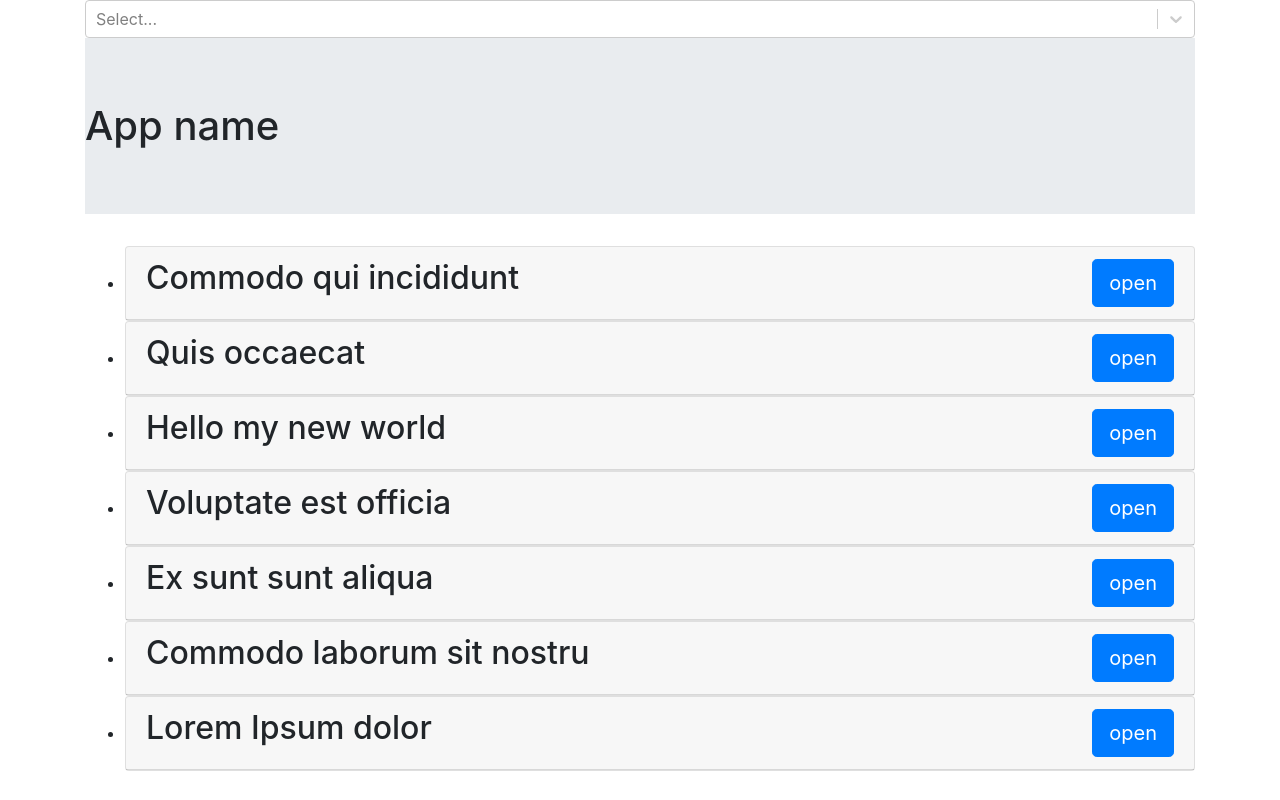
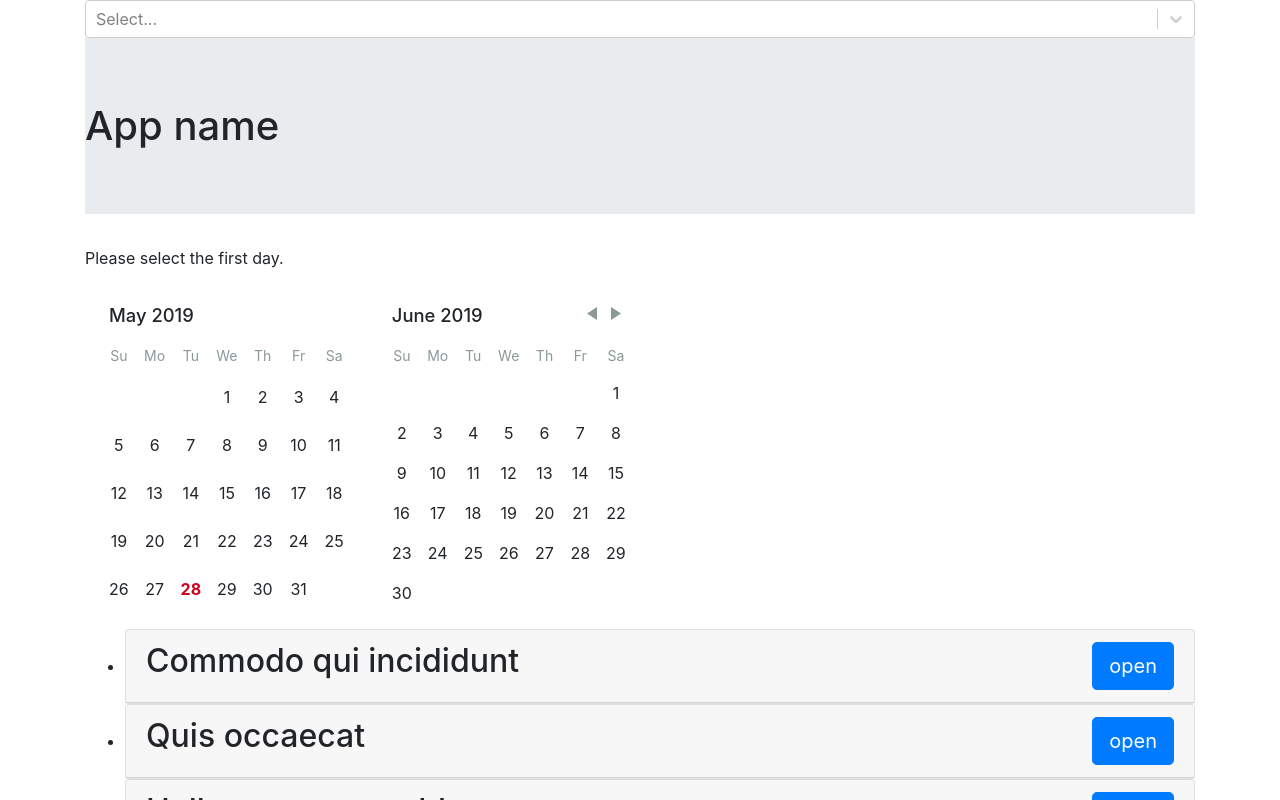
Before and after one commit to KirillChekalin/react, a React (Create React App) app: page / in a window 1280 px wide. Shown: the top 800 px of the page. Built offline with nearby package versions, Linux system fonts and the light colour scheme; the HTML template or start-up script is replaced by a standard one.

Commit message:
add date picker, message form for comments

```diff
--- a/package.json
+++ b/package.json
@@ -6,10 +6,12 @@
     "bootstrap": "^4.3.1",
     "prop-types": "^15.7.2",
     "react": "^16.8.6",
+    "react-day-picker": "^7.3.0",
     "react-dom": "^16.8.6",
     "react-scripts": "3.0.1",
     "react-select": "^3.0.3",
-    "react-transition-group": "^1.2.1"
+    "react-transition-group": "^1.2.1",
+    "redux": "^4.0.1"
   },
   "scripts": {
     "start": "react-scripts start",
--- a/src/components/App.js
+++ b/src/components/App.js
@@ -4,6 +4,8 @@ import ArticleList from './ArticleList'
 import {articles} from './fixtures'
 import 'bootstrap/dist/css/bootstrap.css'
 import Select from 'react-select'
+
+import DayPicker from './dayPicker/DayPicker';
 
 class App extends Component {
   state = {
@@ -18,6 +20,7 @@ class App extends Component {
       <div className="container">
         <Select isMulti options = {options} value = {this.state.selection} onChange = {this.changeSelection}/>
         <h1 className='jumbotron jumbotron-fluid'>App name</h1>
+        <DayPicker />
         <ArticleList articles = {articles}/>
       </div>
       )
--- a/src/components/Article.js
+++ b/src/components/Article.js
@@ -1,6 +1,8 @@
 import React, { PureComponent} from 'react'
 import CommentList from './comments/CommentList';
 import { CSSTransitionGroup } from 'react-transition-group'
+
+import CommentForm from './commentForm/CommentForm';
 
 import '../style.css'
 
@@ -36,6 +38,7 @@ class Article extends PureComponent{
               {this.getBody()}
         </CSSTransitionGroup>
         </div>
+        <CommentForm isOpen = {isOpen}/>
         <CommentList comments = {isOpen ? article.comments : null}/>
       </div>
     )
--- /dev/null
+++ b/src/components/commentForm/CommentForm.js
@@ -0,0 +1,65 @@
+import React, {Component} from 'react';
+
+import './style.css'
+
+class CommentForm extends Component {
+  constructor(props) {
+    super(props);
+    this.state = {
+      message: {
+        data: null,
+        isWrong:false
+      },
+      username: {
+        data: null,
+        isWrong: true
+      }
+    };
+  }
+
+  render() {
+    const {isOpen} = this.props;
+    const isWrongMessage = this.state.message.isWrong;
+    const isWrongUsername = this.state.username.isWrong;
+
+    if (!isOpen) return null;
+
+    return(
+    <div className="form-group">
+       <label htmlFor="comment">Comment:</label>
+       <textarea onChange = {this.handleTextareaChange} className={isWrongMessage ? "wrong form-control" : "form-control"} rows="2" id="comment"></textarea>
+       <div className="input-group mb-3">
+          <input type="text" onChange = {this.handleUsernameChange} className={isWrongUsername ? "wrong form-control" : "form-control"} placeholder="Input you name"></input>
+          <div className="input-group-append">
+            <button className="btn btn-success" type="submit">Post</button>
+          </div>
+      </div>
+    </div>
+    )
+  }
+
+  handleTextareaChange = (e) => {
+    // const {message, username} = this.state;
+    let message = e.target.value;
+    let isWrong = message.length > 10;
+    this.setState({
+      message: {
+        data: message,
+        isWrong: isWrong
+      }
+    });
+  }
+  handleUsernameChange = (e) => {
+    let username = e.target.value;
+    let isWrong =  ((username.length < 2) || (username.length > 10));
+    this.setState({
+      username: {
+        data: username,
+        isWrong: isWrong
+      }
+    });
+  }
+
+}
+
+export default CommentForm;
--- /dev/null
+++ b/src/components/commentForm/style.css
@@ -0,0 +1,4 @@
+.wrong{
+  box-shadow: 0px 0px 6px 1px rgba(255,102,0,1) !important;
+  border: 1px solid rgba(255,102,0,1) !important;
+}
--- /dev/null
+++ b/src/components/dayPicker/DayPicker.js
@@ -0,0 +1,64 @@
+import React,{Component} from 'react'
+import DayPicker, {DateUtils} from 'react-day-picker';
+import 'react-day-picker/lib/style.css'
+import './style.css'
+
+class Calendar extends Component {
+  static defaultProps = {
+    numberOfMonths: 2
+  };
+
+  constructor(props) {
+    super(props);
+    this.handleDayClick = this.handleDayClick.bind(this);
+    this.handleResetClick = this.handleResetClick.bind(this);
+    this.state = this.getInitialState();
+  }
+  getInitialState() {
+    return {
+      from: undefined,
+      to: undefined
+    };
+  }
+  handleDayClick(day) {
+    const range = DateUtils.addDayToRange(day, this.state);
+    this.setState(range);
+  }
+  handleResetClick() {
+    this.setState(this.getInitialState());
+  }
+
+  render() {
+    const {from, to} = this.state;
+    const modifiers = {start: from, end: to};
+
+    return (
+      <div className = "Range">
+        <p>
+          {!from && !to && 'Please select the first day.'}
+          {from && !to && 'Please select the last day.'}
+          {from &&
+            to &&
+            `Selected from ${from.toLocaleDateString()} to
+                ${to.toLocaleDateString()}`}{' '}
+          {from &&
+            to && (
+              <button className="btn btn-info btn-sm" onClick={this.handleResetClick}>
+                Reset
+              </button>
+            )}
+        </p>
+        <DayPicker
+          className="Selectable"
+          numberOfMonths={this.props.numberOfMonths}
+          selectedDays={[from, { from, to }]}
+          modifiers={modifiers}
+          onDayClick={this.handleDayClick}
+        />
+
+      </div>
+    );
+  }
+}
+
+export default Calendar;
--- /dev/null
+++ b/src/components/dayPicker/style.css
@@ -0,0 +1,15 @@
+.Selectable .DayPicker-Day--selected:not(.DayPicker-Day--start):not(.DayPicker-Day--end):not(.DayPicker-Day--outside) {
+    background-color: #f0f8ff !important;
+    color: #4a90e2;
+  }
+  .Selectable .DayPicker-Day {
+    border-radius: 0 !important;
+  }
+  .Selectable .DayPicker-Day--start {
+    border-top-left-radius: 50% !important;
+    border-bottom-left-radius: 50% !important;
+  }
+  .Selectable .DayPicker-Day--end {
+    border-top-right-radius: 50% !important;
+    border-bottom-right-radius: 50% !important;
+  }
```
Also changed, not shown: 1 other file (tests, documents, lock files or other folders).
